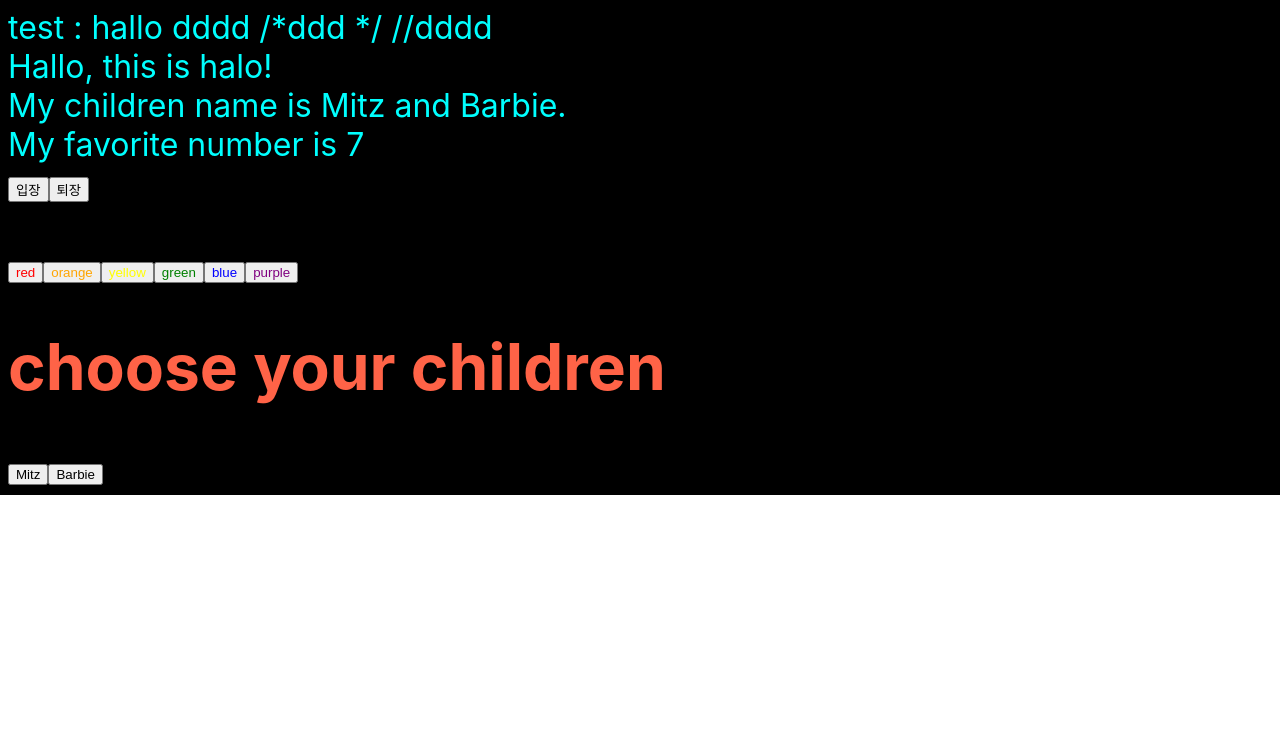
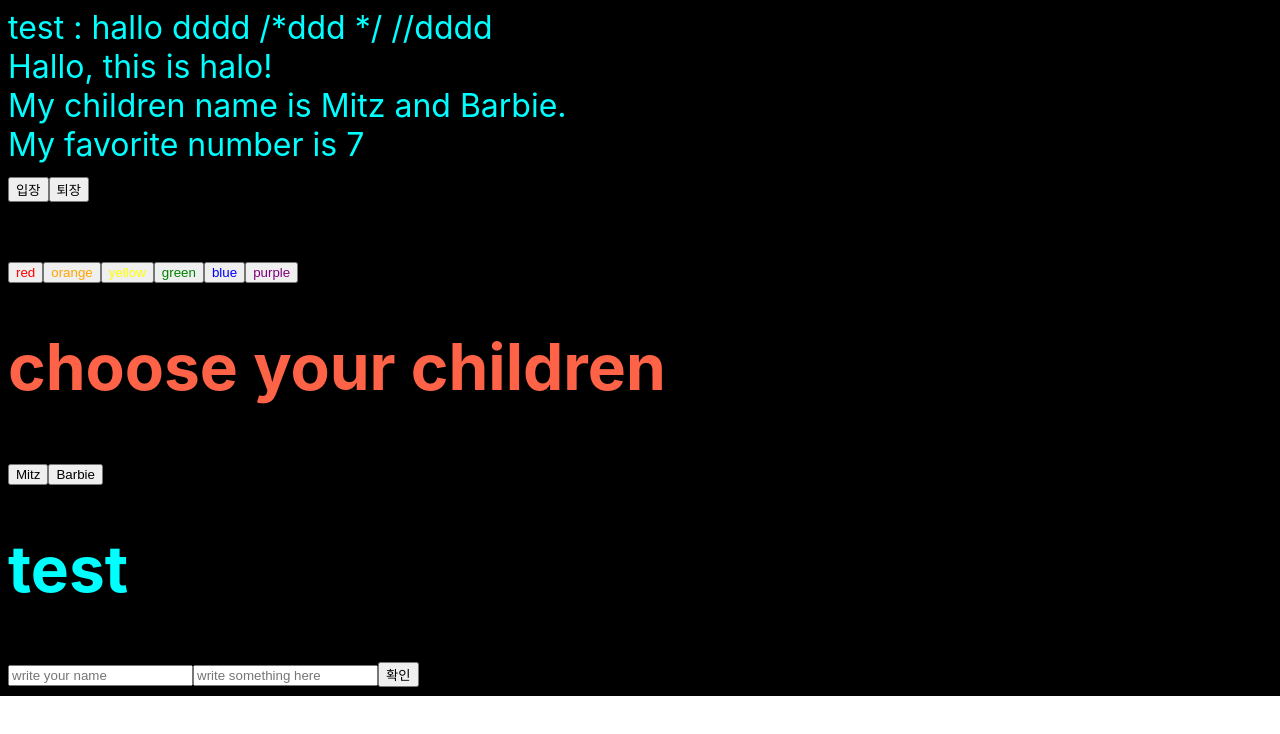
Before and after one commit to mitzbarbie/react-skills, a React (Create React App) app: page / in a window 1280 px wide. Shown: the top 734 px of the page. Built offline with nearby package versions, Linux system fonts and the light colour scheme.

Commit message:
event handling

```diff
--- a/src/App.js
+++ b/src/App.js
@@ -2,6 +2,7 @@ import "./App.css";
 import ChildrenDetail from "./component/ChildrenDetail";
 import MyComponent from "./component/MyComponent";
 import Say from "./component/Say";
+import EventPractice from "./component/EventPractice";
 
 function App() {
   const name = "hallo";
@@ -13,6 +14,7 @@ function App() {
       </MyComponent>
       <Say />
       <ChildrenDetail />
+      <EventPractice />
     </div>
   );
 }
--- /dev/null
+++ b/src/component/EventPractice.js
@@ -0,0 +1,46 @@
+import { useState } from "react";
+
+const EventPractice = () => {
+  const [username, setUsername] = useState("");
+  const [message, setMessage] = useState("");
+
+  const onChangeUsername = (e) => setUsername(e.target.value);
+  const onChnageMessage = (e) => setMessage(e.target.value);
+
+  const onClick = () => {
+    console.log(username + ": " + message);
+    setUsername("");
+    setMessage("");
+    // after click event, refresh for input
+  };
+
+  const onKeyPress = (e) => {
+    if (e.key === "Enter") {
+      onClick();
+    }
+  };
+
+  return (
+    <div>
+      <h1>test</h1>
+      <input
+        type="text"
+        name="username"
+        placeholder="write your name"
+        value={username}
+        onChange={onChangeUsername}
+      ></input>
+      <input
+        type="text"
+        name="message"
+        placeholder="write something here"
+        value={message}
+        onChange={onChnageMessage}
+        onKeyPress={onKeyPress}
+      ></input>
+      <button onClick={onClick}>확인</button>
+    </div>
+  );
+};
+
+export default EventPractice;
```
